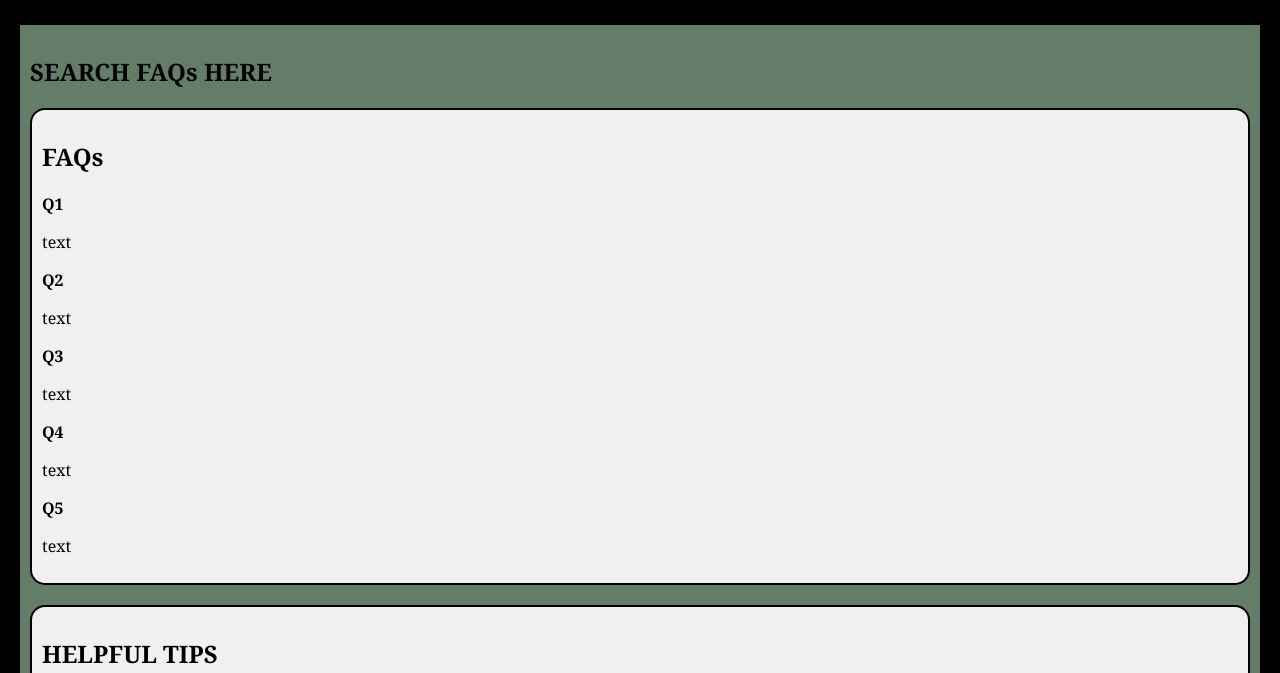
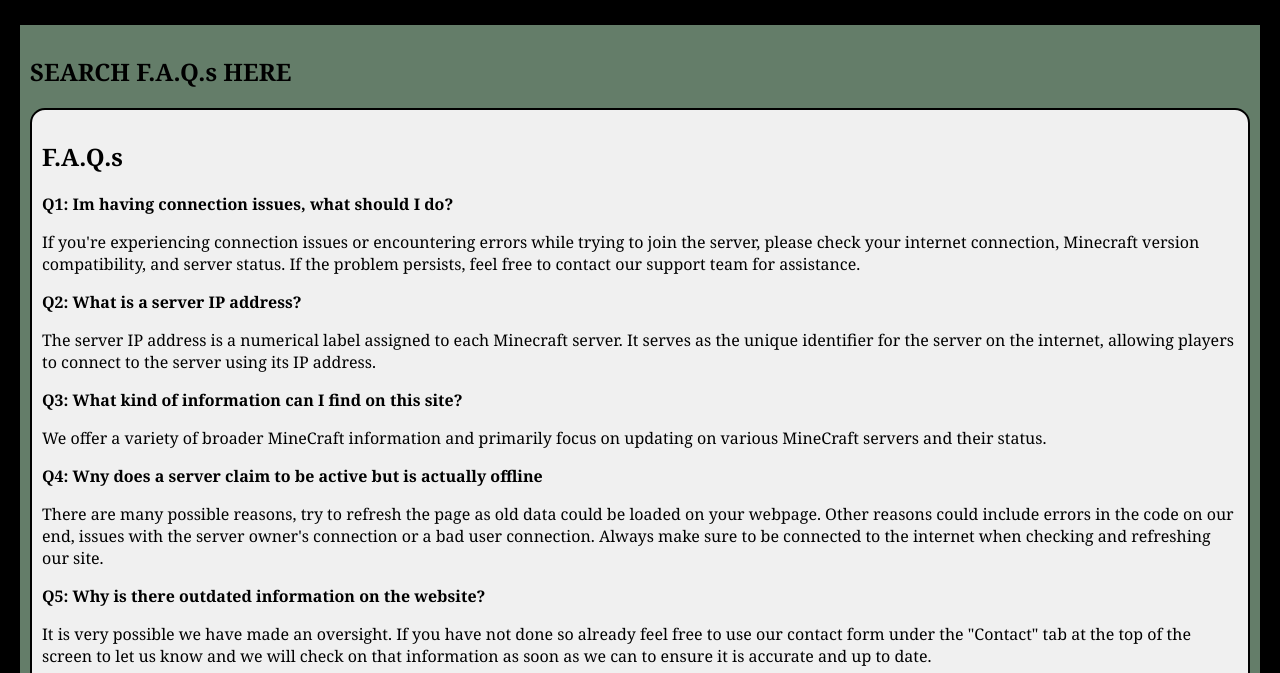
Before and after one commit to jmcelest/Minecraft_Final_Project, a plain HTML site: page Help.html in a window 1280 px wide. Shown: the part 379-1052 px from the top of the page. Drawn offline with Linux system fonts and the light colour scheme; no server answers.

Commit message:
FAQ Addition
Added 3 more servers, could not connect them. Changes to FAQ and home page.

```diff
--- a/Help.html
+++ b/Help.html
@@ -24,20 +24,33 @@
     <!-- Main Content -->
     <div class="main-container">
         <div id="main-content">
-            <h2>SEARCH FAQs HERE</h2>
+            <h2>SEARCH F.A.Q.s HERE</h2>
             <div class="container">
                 <!-- left justified -->
-                <h2>FAQs</h2>
-                    <b>Q1</b>
-                    <p>text</p>
-                    <b>Q2</b>
-                    <p>text</p>
-                    <b>Q3</b>
-                    <p>text</p>
-                    <b>Q4</b>
-                    <p>text</p>
-                    <b>Q5</b>
-                    <p>text</p>
+                <h2>F.A.Q.s</h2>
+                    <b>Q1: Im having connection issues, what should I do?</b>
+                    <p>If you're experiencing connection issues or encountering errors while trying to join the server,
+                        please check your internet connection, Minecraft version compatibility, and server status.
+                        If the problem persists, feel free to contact our support team for assistance.</p>
+                    <b>Q2: What is a server IP address?</b>
+                    <p>The server IP address is a numerical label assigned to each Minecraft server. It serves as the
+                        unique identifier for the server on the internet, allowing players to connect to the
+                        server using its IP address.</p>
+                    <b>Q3: What kind of information can I find on this site?</b>
+                    <p>We offer a variety of broader MineCraft information and primarily focus on updating on
+                        various MineCraft servers and their status.
+                    </p>
+                    <b>Q4: Wny does a server claim to be active but is actually offline</b>
+                    <p>There are many possible reasons, try to refresh the page as old data could be loaded
+                        on your webpage. Other reasons could include errors in the code on our end, issues with
+                        the server owner's connection or a bad user connection. Always make sure to be connected to
+                        the internet when checking and refreshing our site.
+                    </p>
+                    <b>Q5: Why is there outdated information on the website?</b>
+                    <p>It is very possible we have made an oversight. If you have not done so already feel free to
+                        use our contact form under the "Contact" tab at the top of the screen to let us know and we
+                        will check on that information as soon as we can to ensure it is accurate and up to date.
+                    </p>
             </div>
 
             <div class="container">
--- a/script.js
+++ b/script.js
@@ -32,6 +32,14 @@ function getServerStatus(server, element) {
 }
 
 function getServerInfo() {
+    getServerStatus("mc.hypixel.net", "firstServer");
+    getServerStatus("play.aesthetiful.com", "secondServer");
+    getServerStatus("mcsl.cosmosmc.org", "thirdServer")
+    getServerStatus("mcsugars.com", "fourthServer")
+    getServerStatus("mc.jahcraft.net", "fifthServer")
+}
+
+function getServerInfo() {
     let servers = fetch("https://inst-377-group27.vercel.app/servers")
     .then((res) => res.json())
     .then((res) => {
```
Also changed, not shown: About_Us.html (+2 -2 lines), Home.html (+4 -2 lines), Server_status.html (+9 -3 lines).
